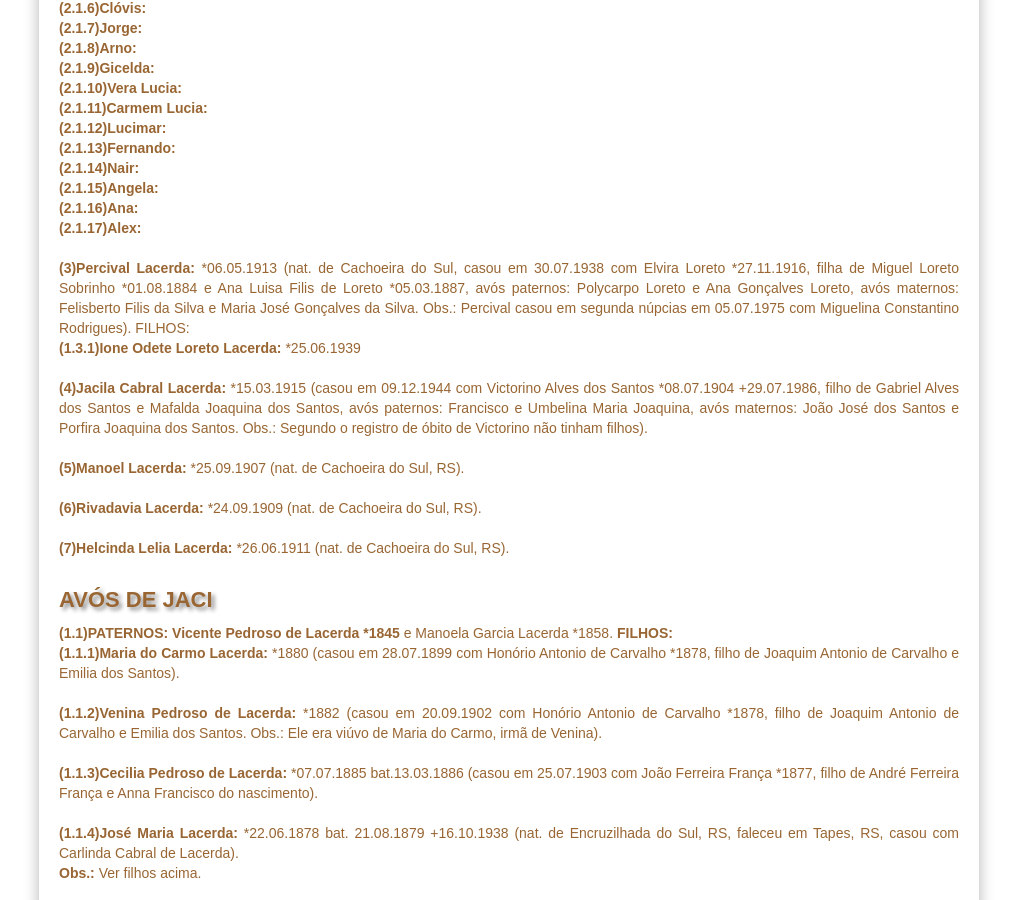
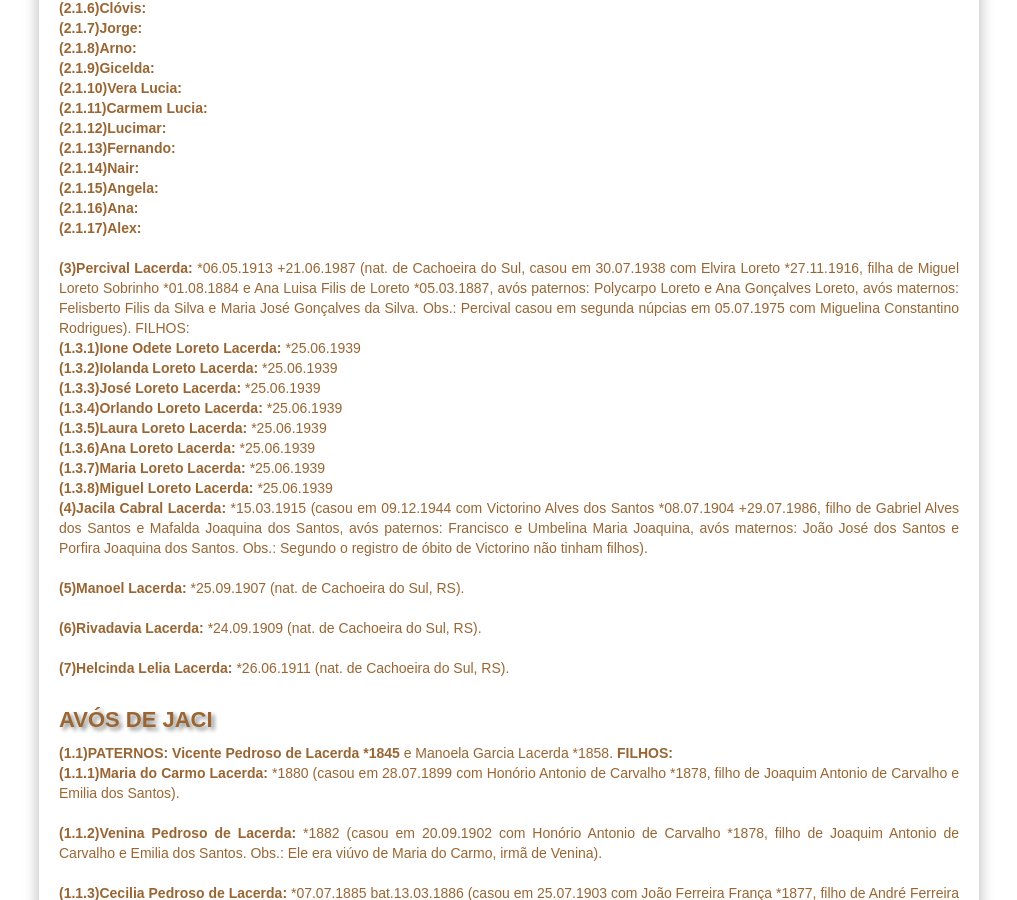
Before and after one commit to claudiovargas1955/claudiovargas1955.github.io, a Jekyll site: the page built from _pages/familia-lacerda.html, in a window 1280 px wide and 900 px high, scrolled down 1025 px. Shown: the whole window, without its empty margins (131-1148 px from the left). Built offline with Jekyll 4.4.1, drawn with Linux system fonts in a browser that asks for light colours; some web fonts are replaced.

Commit message:
Update familia-lacerda.html

```diff
--- a/_pages/familia-lacerda.html
+++ b/_pages/familia-lacerda.html
@@ -138,11 +138,18 @@
   <b>(2.1.16)Ana: </b><br>
   <b>(2.1.17)Alex: </b><br><br>
 
-<b>(3)Percival Lacerda: </b>*06.05.1913 (nat. de Cachoeira do Sul, casou em 30.07.1938 com Elvira Loreto *27.11.1916, filha de Miguel
-Loreto Sobrinho *01.08.1884 e Ana Luisa Filis de Loreto *05.03.1887, avós paternos: Polycarpo Loreto e Ana Gonçalves Loreto, avós
-maternos: Felisberto Filis da Silva e Maria José Gonçalves da Silva. Obs.: Percival casou em segunda núpcias em 05.07.1975 com Miguelina
-Constantino Rodrigues). </b>FILHOS: </b><br>
-           <b>(1.3.1)Ione Odete Loreto Lacerda: </b>*25.06.1939 <br><br>
+<b>(3)Percival Lacerda: </b>*06.05.1913 +21.06.1987 (nat. de Cachoeira do Sul, casou em 30.07.1938 com Elvira Loreto *27.11.1916, filha
+de Miguel Loreto Sobrinho *01.08.1884 e Ana Luisa Filis de Loreto *05.03.1887, avós paternos: Polycarpo Loreto e Ana Gonçalves Loreto,
+avós maternos: Felisberto Filis da Silva e Maria José Gonçalves da Silva. Obs.: Percival casou em segunda núpcias em 05.07.1975 com
+Miguelina Constantino Rodrigues). </b>FILHOS: </b><br>
+           <b>(1.3.1)Ione Odete Loreto Lacerda: </b>*25.06.1939 <br>
+           <b>(1.3.2)Iolanda Loreto Lacerda: </b>*25.06.1939 <br>
+           <b>(1.3.3)José Loreto Lacerda: </b>*25.06.1939 <br>
+           <b>(1.3.4)Orlando Loreto Lacerda: </b>*25.06.1939 <br>
+           <b>(1.3.5)Laura Loreto Lacerda: </b>*25.06.1939 <br>
+           <b>(1.3.6)Ana Loreto Lacerda: </b>*25.06.1939 <br>
+           <b>(1.3.7)Maria Loreto Lacerda: </b>*25.06.1939 <br>
+           <b>(1.3.8)Miguel Loreto Lacerda: </b>*25.06.1939 <br>
 
 <b>(4)Jacila Cabral Lacerda: </b>*15.03.1915 (casou em 09.12.1944 com Victorino Alves dos Santos *08.07.1904 +29.07.1986, filho de
 Gabriel Alves dos Santos e Mafalda Joaquina dos Santos, avós paternos: Francisco e Umbelina Maria Joaquina, avós maternos: João José dos
```
